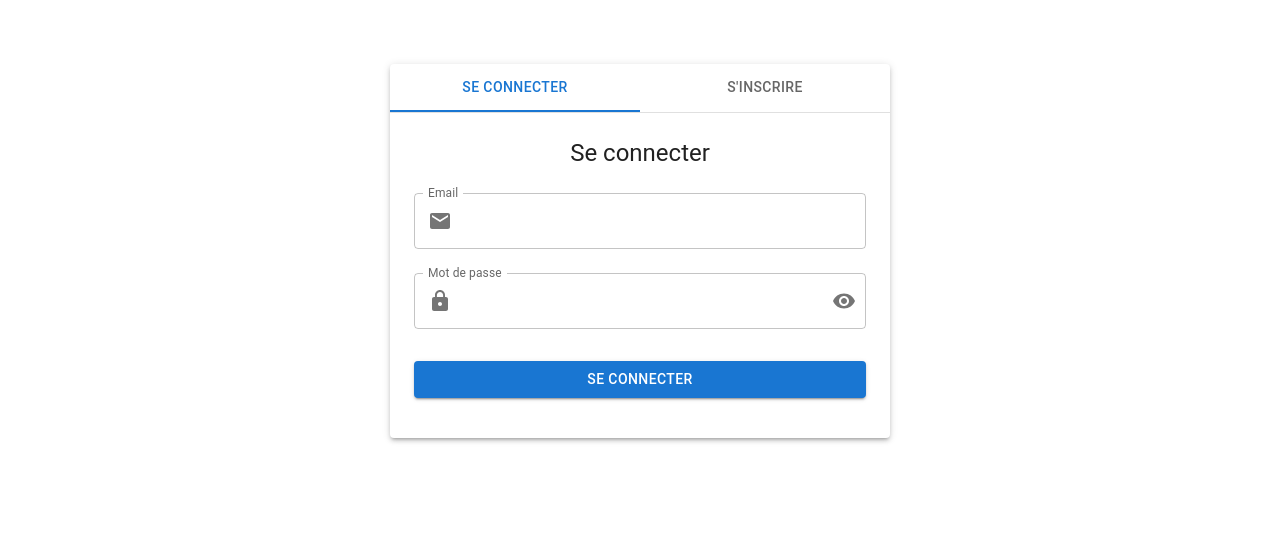
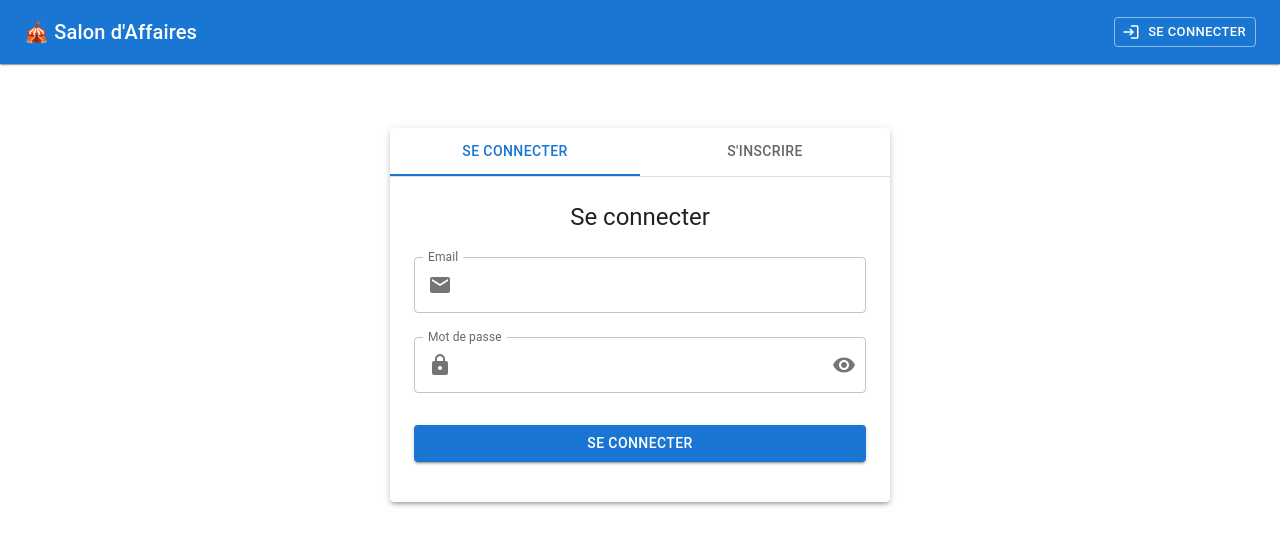
Before and after one commit to fredericlauss/partiel_s2, a React (Vite) app in the folder app/: page /auth in a window 1280 px wide. Shown: the top 546 px of the page. Built offline with nearby package versions, Linux system fonts and the light colour scheme; no server answers.

Commit message:
feat: ✨ Enhance Header component with navigation buttons and user info display

```diff
--- a/app/src/components/layout/Header.tsx
+++ b/app/src/components/layout/Header.tsx
@@ -12,16 +12,19 @@ import {
   Logout as LogoutIcon,
   AdminPanelSettings as AdminIcon,
   Person as PersonIcon,
-  Business as BusinessIcon
+  Business as BusinessIcon,
+  Home as HomeIcon,
+  Dashboard as DashboardIcon,
+  Login as LoginIcon
 } from '@mui/icons-material'
+import { useNavigate } from 'react-router-dom'
 import { useAuth } from '../../hooks/useAuth'
 import { usePermissions } from '../../hooks/usePermissions'
 
 const Header: React.FC = () => {
+  const navigate = useNavigate()
   const { user, signOut } = useAuth()
-  const { userRole, isLoggedIn } = usePermissions()
-
-  if (!isLoggedIn) return null
+  const { userRole, isLoggedIn, isOrganizer } = usePermissions()
 
   const getRoleIcon = () => {
     switch (userRole) {
@@ -64,6 +67,39 @@ const Header: React.FC = () => {
         <Typography variant="h6" component="div" sx={{ flexGrow: 1 }}>
           🎪 Salon d'Affaires
         </Typography>
+
+        {isLoggedIn ? (
+          <>
+            {/* Boutons de navigation pour utilisateurs connectés */}
+            <Box display="flex" alignItems="center" gap={1} sx={{ mr: 2 }}>
+              <Button
+                color="inherit"
+                onClick={() => navigate('/')}
+                startIcon={<HomeIcon />}
+                size="small"
+              >
+                Accueil
+              </Button>
+
+              {isOrganizer && (
+                <Button
+                  color="inherit"
+                  onClick={() => navigate('/organizer')}
+                  startIcon={<DashboardIcon />}
+                  size="small"
+                  variant="outlined"
+                  sx={{
+                    borderColor: 'rgba(255,255,255,0.5)',
+                    '&:hover': {
+                      borderColor: 'white',
+                      backgroundColor: 'rgba(255,255,255,0.1)'
+                    }
+                  }}
+                >
+                  Dashboard
+                </Button>
+              )}
+            </Box>
 
             <Box display="flex" alignItems="center" gap={2}>
               {/* Informations utilisateur */}
@@ -109,6 +145,26 @@ const Header: React.FC = () => {
                 Déconnexion
               </Button>
             </Box>
+          </>
+        ) : (
+          /* Bouton de connexion pour utilisateurs non connectés */
+          <Button
+            color="inherit"
+            onClick={() => navigate('/auth')}
+            startIcon={<LoginIcon />}
+            variant="outlined"
+            size="small"
+            sx={{
+              borderColor: 'rgba(255,255,255,0.5)',
+              '&:hover': {
+                borderColor: 'white',
+                backgroundColor: 'rgba(255,255,255,0.1)'
+              }
+            }}
+          >
+            Se connecter
+          </Button>
+        )}
       </Toolbar>
     </AppBar>
   )
```
Lines whose indentation alone changed are shown as unchanged.
